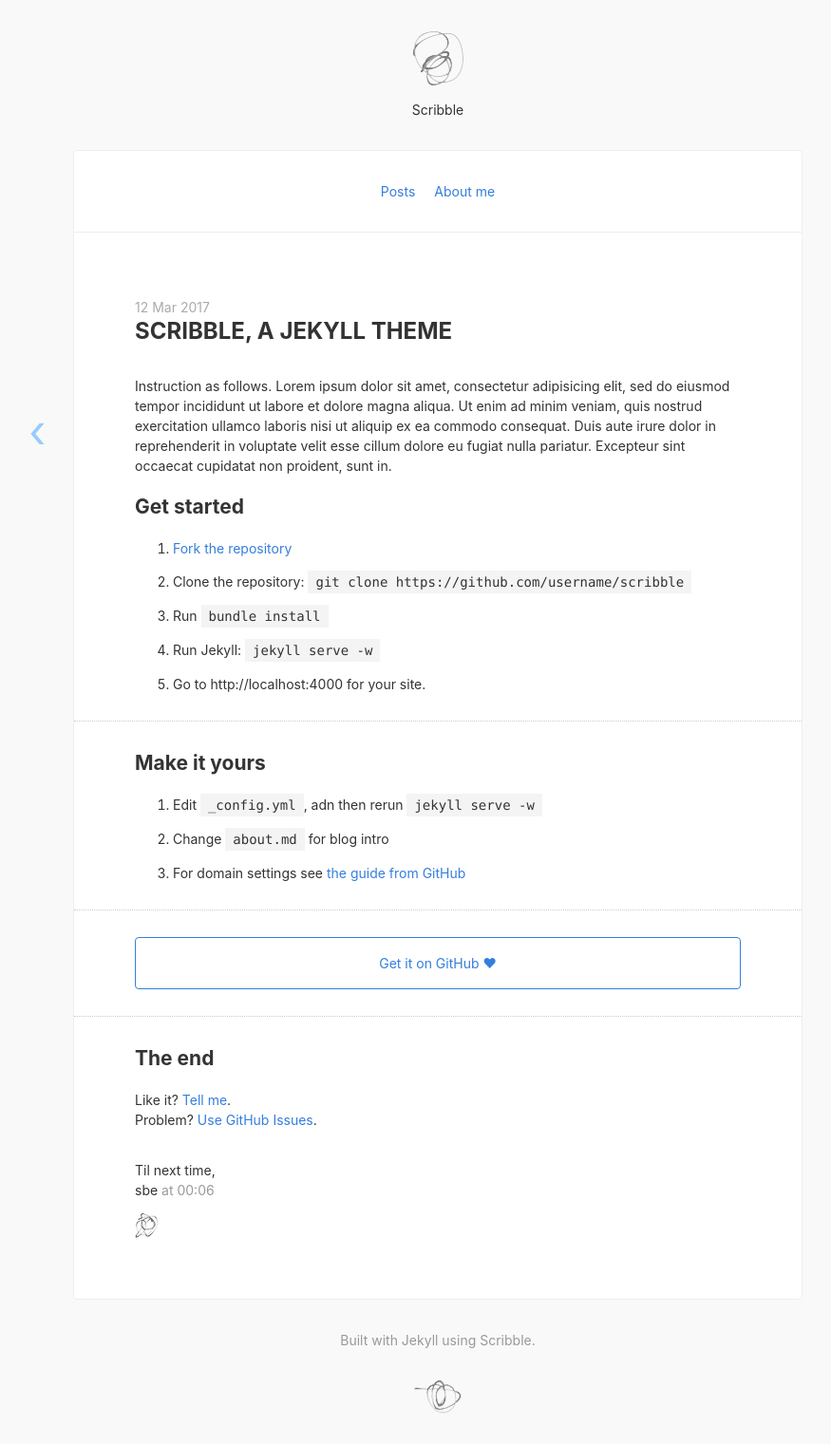
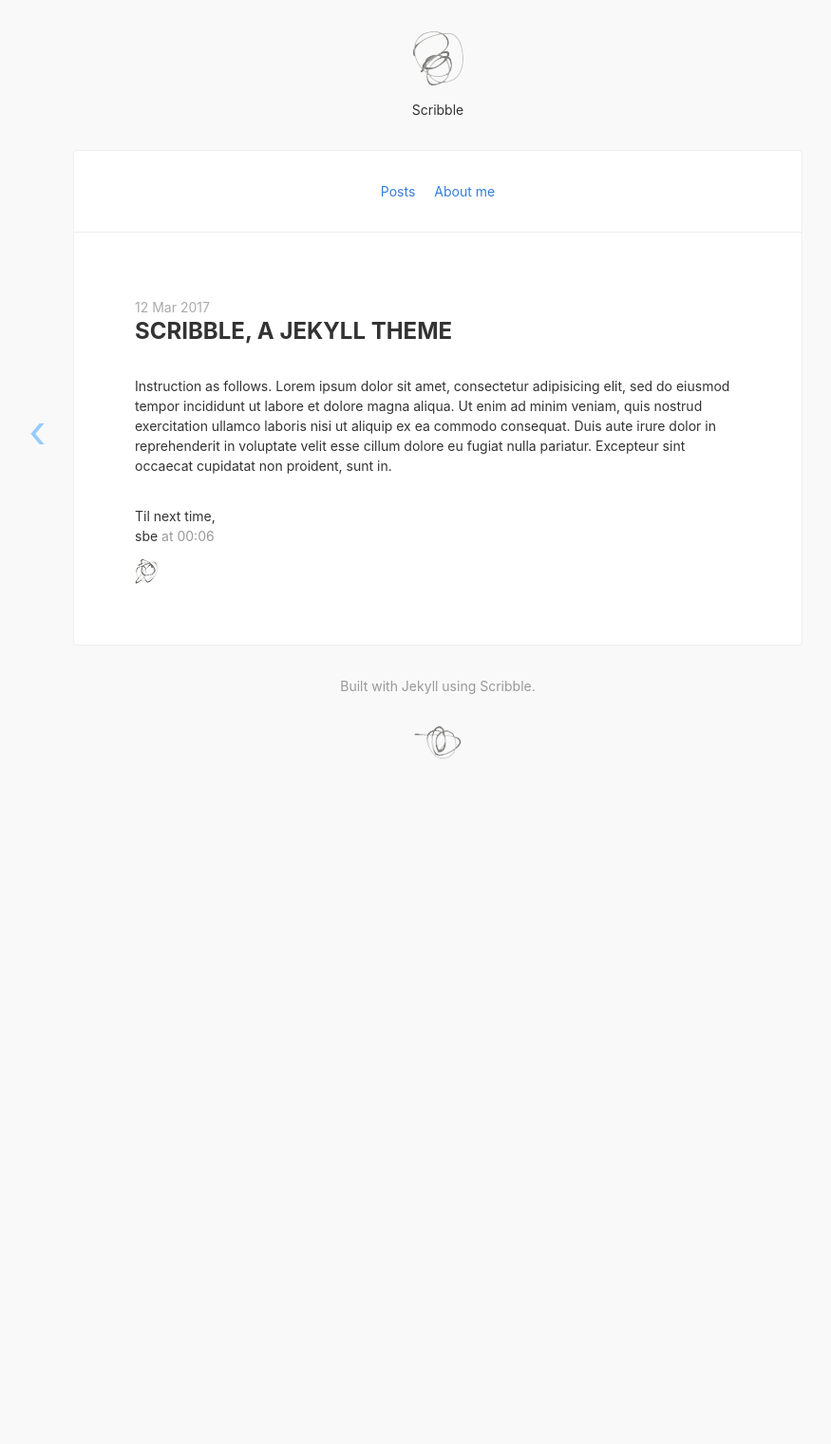
Before and after one commit to versalifedrone/sbe-site, a Jekyll site: the page built from _posts/2017-03-12-scribble-the-jekyll-theme.md, in a window 1280 px wide. Shown: the whole page at 95% size, without its empty margins (179-1054 px from the left). Built offline with Jekyll 4.4.1, drawn with Linux system fonts in a browser that asks for light colours; nearby versions of some CDN libraries; after the commit the page ends 900 px from its top, so only the background shows below that.

Commit message:
Fixing misc.

```diff
--- a/_posts/2017-03-12-scribble-the-jekyll-theme.md
+++ b/_posts/2017-03-12-scribble-the-jekyll-theme.md
@@ -4,36 +4,3 @@ date: 2017-03-12 00:06:52
 ---
 
 Instruction as follows. Lorem ipsum dolor sit amet, consectetur adipisicing elit, sed do eiusmod tempor incididunt ut labore et dolore magna aliqua. Ut enim ad minim veniam, quis nostrud exercitation ullamco laboris nisi ut aliquip ex ea commodo consequat. Duis aute irure dolor in reprehenderit in voluptate velit esse cillum dolore eu fugiat nulla pariatur. Excepteur sint occaecat cupidatat non proident, sunt in.
-
-## Get started
-
-1. [Fork the repository](https://github.com/muan/scribble/fork)
-
-2. Clone the repository: `git clone https://github.com/username/scribble`
-
-3. Run `bundle install`
-
-4. Run Jekyll: `jekyll serve -w`
-
-5. Go to http://localhost:4000 for your site.
-
----
-
-## Make it yours
-
-1. Edit `_config.yml`, adn then rerun `jekyll serve -w`
-
-2. Change `about.md` for blog intro
-
-3. For domain settings see [the guide from GitHub](https://help.github.com/articles/setting-up-a-custom-domain-with-pages)
-
----
-
-<a href="https://github.com/muan/scribble" class="pa3 tc ba br2 db">Get it on GitHub &hearts;</a>
-
----
-
-## The end
-
-Like it? [Tell me](http://twitter.com/muanchiou).<br/>
-Problem? [Use GitHub Issues](https://github.com/muan/scribble).
```
Also changed, not shown: about.md (+3 -3 lines).
